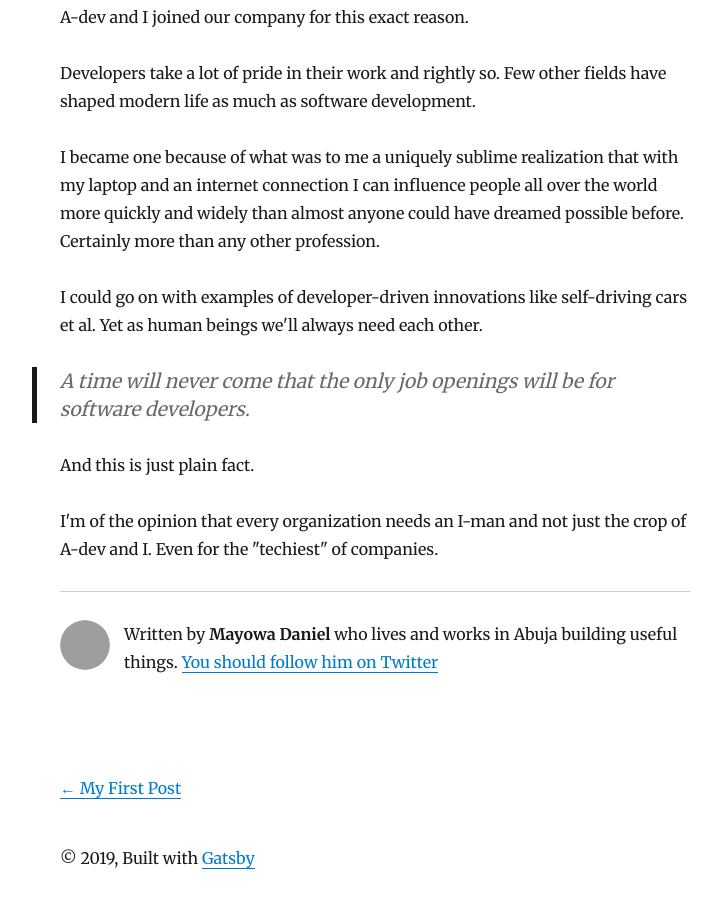
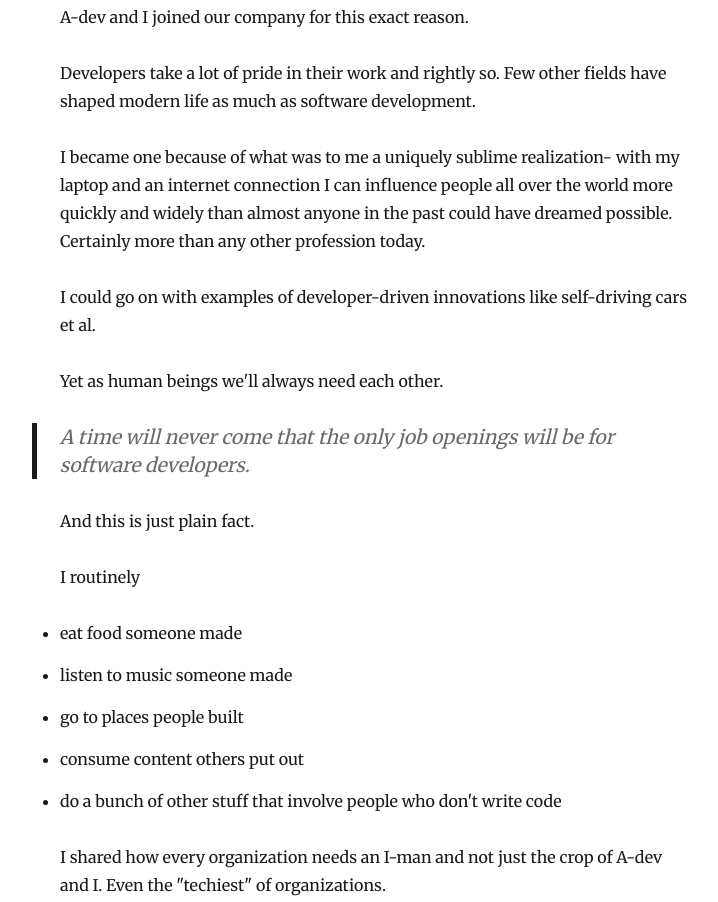
Before and after one commit to danieloi/blog-mayowa-me, a Gatsby site: page /2019-06-10-spirited-conversations/ in a window 1280 px wide. Shown: the part 1032-1934 px from the top of the page, without its empty margins (265-983 px from the left). Built offline with nearby package versions, Linux system fonts and the light colour scheme; Gatsby itself is replaced by a stand-in of ours; some packages are replaced by stand-ins of ours; grey boxes are pictures that could not be loaded.

Commit message:
done is better than "perfect"

```diff
--- a/content/blog/2019-06-10-spirited-conversations/index.md
+++ b/content/blog/2019-06-10-spirited-conversations/index.md
@@ -32,12 +32,22 @@ A-dev and I joined our company for this exact reason.
 
 Developers take a lot of pride in their work and rightly so. Few other fields have shaped modern life as much as software development.
 
-I became one because of what was to me a uniquely sublime realization that with my laptop and an internet connection I can influence people all over the world more quickly and widely than almost anyone could have dreamed possible before. Certainly more than any other profession.
+I became one because of what was to me a uniquely sublime realization- with my laptop and an internet connection I can influence people all over the world more quickly and widely than almost anyone in the past could have dreamed possible. Certainly more than any other profession today.
 
-I could go on with examples of developer-driven innovations like self-driving cars et al. Yet as human beings we'll always need each other.
+I could go on with examples of developer-driven innovations like self-driving cars et al.
+
+Yet as human beings we'll always need each other.
 
 > A time will never come that the only job openings will be for software developers.
 
 And this is just plain fact.
 
-I'm of the opinion that every organization needs an I-man and not just the crop of A-dev and I. Even for the "techiest" of companies.
+I routinely
+
+- eat food someone made
+- listen to music someone made
+- go to places people built
+- consume content others put out
+- do a bunch of other stuff that involve people who don't write code
+
+I shared how every organization needs an I-man and not just the crop of A-dev and I. Even the "techiest" of organizations.
```
